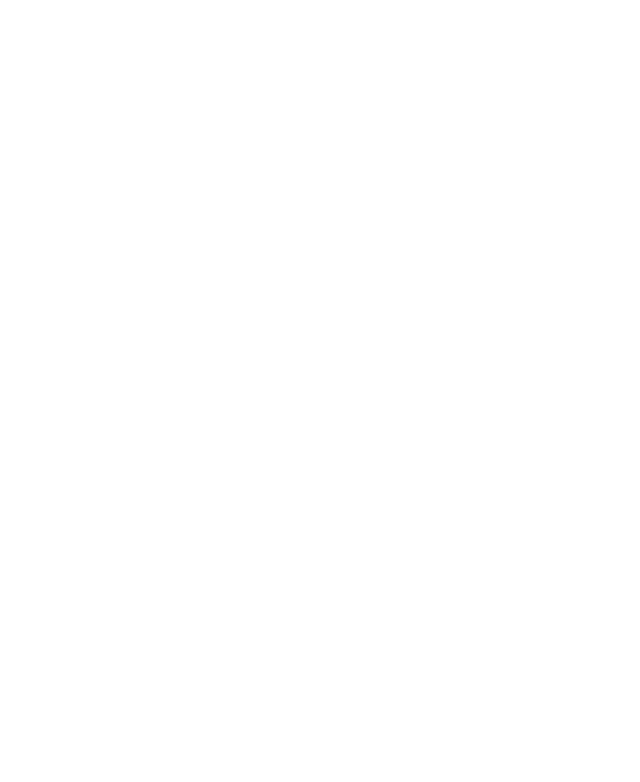
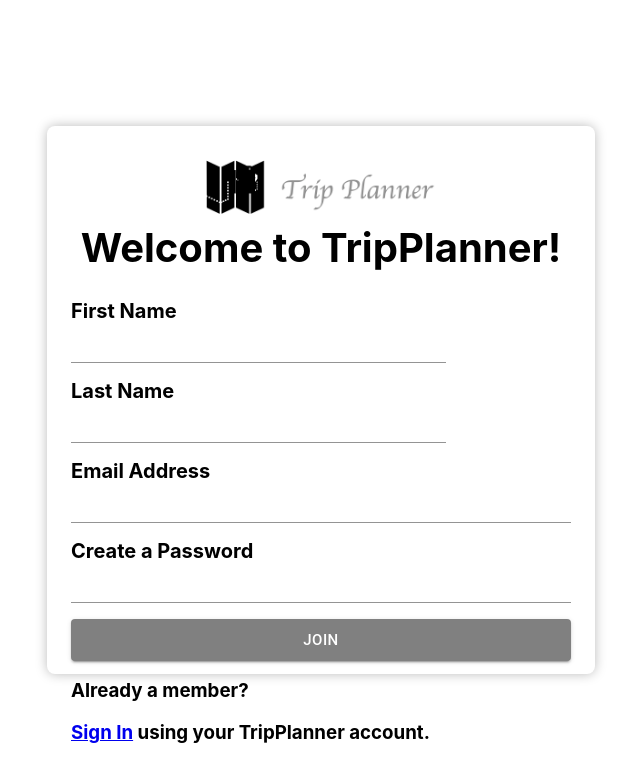
Before and after one commit to zechengF2023/TripPlanner, a React (Create React App) app in the folder front-end/: page /signup in a window 1280 px wide. Before the commit this address had no page. Shown: the top 782 px of the page, without its empty margins (319-959 px from the left). Built offline with nearby package versions, Linux system fonts and the light colour scheme.

Commit message:
Login Signup changes

```diff
--- a/front-end/src/App.js
+++ b/front-end/src/App.js
@@ -8,6 +8,10 @@ import Settings from "./pages/Settings.js"
 import Login from "./pages/Login.js"
 import Contact from "./pages/Contact.js"
 import ResultMap from "./pages/ResultMap.js"
+import SignUp from "./pages/Signup.js"
+import Landing from "./pages/Landing.js"
+
+
 import { BrowserRouter as Router, Routes, Route } from "react-router-dom"
 import React from "react"
 
@@ -16,7 +20,10 @@ function App() {
     <div className="App">
       <Router>
         <Routes>
-        <Route path="/" element={<Home />}/>
+        <Route path="/" element={<Landing />}/>
+        <Route path="/signup" element={<SignUp />}/>
+        <Route path="/forgotpassword" element={<Home />}/>
+        <Route path="/home" element={<Home />}/>
         <Route path="/results" element={<Results/>}/>
         <Route path="/myTrips" element={<MyTrips />}/>
         <Route path="/about" element={<About />}/>
--- a/front-end/src/components/ContactModal.js
+++ b/front-end/src/components/ContactModal.js
@@ -4,7 +4,7 @@ const ContactModal=({toClose})=>{
     let navigate=useNavigate();
     const toHome=()=>{
         toClose();
-        navigate("/")
+        navigate("/home")
     }
     return(
         <div className="screen">
--- a/front-end/src/components/Header.js
+++ b/front-end/src/components/Header.js
@@ -27,7 +27,7 @@ const Header=()=>{
         <div className="header">
             {/* Logo will send user back to homepage */}
             <div className="headerLeft">
-                <Link to="/">
+                <Link to="/home">
                     <img className="headerImage" alt="Logo" src={logo} />
                 </Link>
             </div>
@@ -100,10 +100,12 @@ const Header=()=>{
                         </MenuItem>
                     </Link>
                     <MenuItem>
-                    <ListItemIcon>
-                        <Logout fontSize="small"/>
-                    </ListItemIcon>
-                    Logout
+                    <Link to="/login">
+                        <ListItemIcon>
+                            <Logout fontSize="small"/>
+                        </ListItemIcon>
+                          <h4 style={{textDecoration:`none`, margin:`0px`, color: `black`}}>Logout</h4>
+                        </Link>
                     </MenuItem>
                 </Menu>
                 </React.Fragment>
--- /dev/null
+++ b/front-end/src/css/Landing.css
@@ -0,0 +1,20 @@
+.landingContainer{
+    height:100vh;
+    display: flex;
+}
+.card{
+    width:500px;
+    height: 500px;
+    background: white;
+    box-shadow: 0px 0px 12px 0px #bbbbbb;
+    margin: auto;
+    border-radius: .5rem;
+    padding: 1.5rem;
+}
+.card .logoContainer{
+    display: flex;
+    justify-content:center;
+}
+.card .logoContainer img{
+    width: 250px;
+}
--- /dev/null
+++ b/front-end/src/css/Login.css
@@ -0,0 +1,35 @@
+.loginContainer{
+    height:100vh;
+    display: flex;
+}
+.card{
+    width:500px;
+    background: white;
+    box-shadow: 0px 0px 12px 0px #bbbbbb;
+    margin: auto;
+    border-radius: .5rem;
+    padding: 1.5rem;
+}
+.card .heading{
+    text-align: center;
+    font-size: 2.5rem;
+    margin-top: 0;
+}
+.card .logoContainer{
+    display: flex;
+    justify-content:center;
+}
+.card .logoContainer img{
+    width: 250px;
+}
+.card .form-row{
+    width: 100%;
+    margin-bottom: 1rem;
+}
+.card .form-row label {
+    display: block;
+    width: 100%;
+    font-size: 1.25rem;
+    font-weight: 700;
+    margin-bottom: .5rem;
+}
--- /dev/null
+++ b/front-end/src/css/Signup.css
@@ -0,0 +1,36 @@
+.signupContainer{
+    height:100vh;
+    display: flex;
+}
+.card{
+    width:500px;
+    height: 650px;
+    background: white;
+    box-shadow: 0px 0px 12px 0px #bbbbbb;
+    margin: auto;
+    border-radius: .5rem;
+    padding: 1.5rem;
+}
+.card .heading{
+    text-align: center;
+    font-size: 2.5rem;
+    margin-top: 0;
+}
+.card .logoContainer{
+    display: flex;
+    justify-content:center;
+}
+.card .logoContainer img{
+    width: 250px;
+}
+.card .form-row{
+    width: 100%;
+    margin-bottom: 1rem;
+}
+.card .form-row label {
+    display: block;
+    width: 100%;
+    font-size: 1.25rem;
+    font-weight: 700;
+    margin-bottom: .5rem;
+}
--- /dev/null
+++ b/front-end/src/pages/Forgot.js
@@ -0,0 +1,6 @@
+const ForgotPassword = () => {
+
+    return (
+        <></>
+        );
+}
--- /dev/null
+++ b/front-end/src/pages/Landing.js
@@ -0,0 +1,22 @@
+import '../css/Landing.css';
+import Logo from '../assets/Logo.png';
+import Button from '@mui/material/Button';
+
+const Landing=()=> {
+
+    return (
+       <div className="landingContainer">
+          <div className="card">
+            <div>
+                <div className='logoContainer'>
+                    <img src={Logo}/>
+                </div>
+                <Button style={{width:"100%", background: "grey"}} size="large" variant="contained" href="/signup">Sign Up</Button>
+                <Button style={{width:"100%", background: "grey", marginTop: "5px"}} size="large" variant="contained" href="/login">Login</Button>
+            </div>
+          </div>
+       </div>
+    )
+}
+
+export default Landing
--- a/front-end/src/pages/Login.js
+++ b/front-end/src/pages/Login.js
@@ -1,3 +1,36 @@
-const Login=()=>(<div>Log in here!</div>)
+import TextField from '@mui/material/TextField';
+import Button from '@mui/material/Button';
+import Logo from '../assets/Logo.png';
+import '../css/Login.css';
+import {Link} from "react-router-dom"
+
+
+const Login=()=> {
+
+
+    return (
+       <div className="loginContainer">
+          <div className="card">
+             <div className='logoContainer'>
+                <img src={Logo}/>
+             </div>
+              <h1 className='heading'>Welcome back Traveler!</h1>
+              <div className="form-row">
+                  <label>User Name</label>
+                  <TextField style={{width:"100%"}} variant="standard" />
+              </div>
+              <div className="form-row">
+                  <label>Password</label>
+                  <TextField style={{width:"100%"}} variant="standard" />
+              </div>
+              <Button style={{width:"100%", background: "grey"}} size="large" variant="contained" href="/login">Login</Button>
+              <div>
+                  <h3>Not yet a member?</h3>
+                  <h3><Link to="/signup">Create an Account</Link>  here.</h3>
+              </div>
+          </div>
+       </div>
+    )
+}
 
 export default Login
--- /dev/null
+++ b/front-end/src/pages/Signup.js
@@ -0,0 +1,42 @@
+import TextField from '@mui/material/TextField';
+import Button from '@mui/material/Button';
+import Logo from '../assets/Logo.png';
+import {Link} from "react-router-dom";
+import '../css/Signup.css';
+
+const SignUp = () => {
+
+return (
+    <div className="signupContainer">
+          <div className="card">
+             <div className='logoContainer'>
+             <img src={Logo}/>
+             </div>
+              <h1 className='heading'>Welcome to TripPlanner!</h1>
+              <div className="form-row">
+                  <label>First Name</label>
+                  <TextField style={{width:"75%"}} variant="standard" />
+              </div>
+              <div className="form-row">
+                  <label>Last Name</label>
+                  <TextField style={{width:"75%"}} variant="standard" />
+              </div>
+              <div className="form-row">
+                  <label>Email Address</label>
+                  <TextField style={{width:"100%"}} variant="standard" />
+              </div>
+              <div className="form-row">
+                  <label>Create a Password</label>
+                  <TextField style={{width:"100%"}} variant="standard" />
+              </div>
+              <Button style={{width:"100%", background: "grey"}} size="large" variant="contained" href="/login">Join</Button>
+              <div>
+                  <h3>Already a member?</h3>
+                  <h3><Link to="/login">Sign In</Link> using your TripPlanner account.</h3>
+              </div>
+          </div>
+       </div>
+);
+}
+
+export default SignUp;
```
